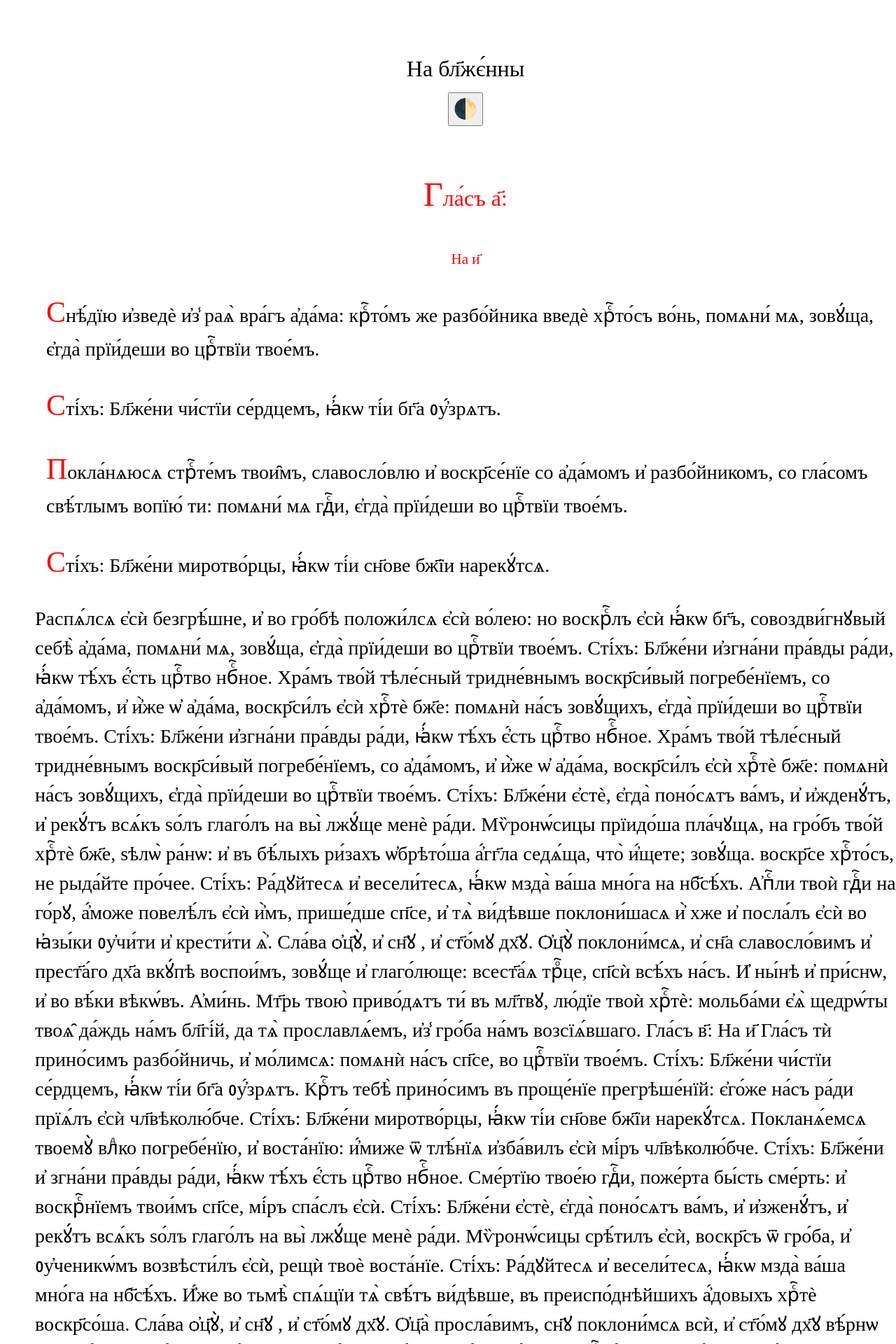
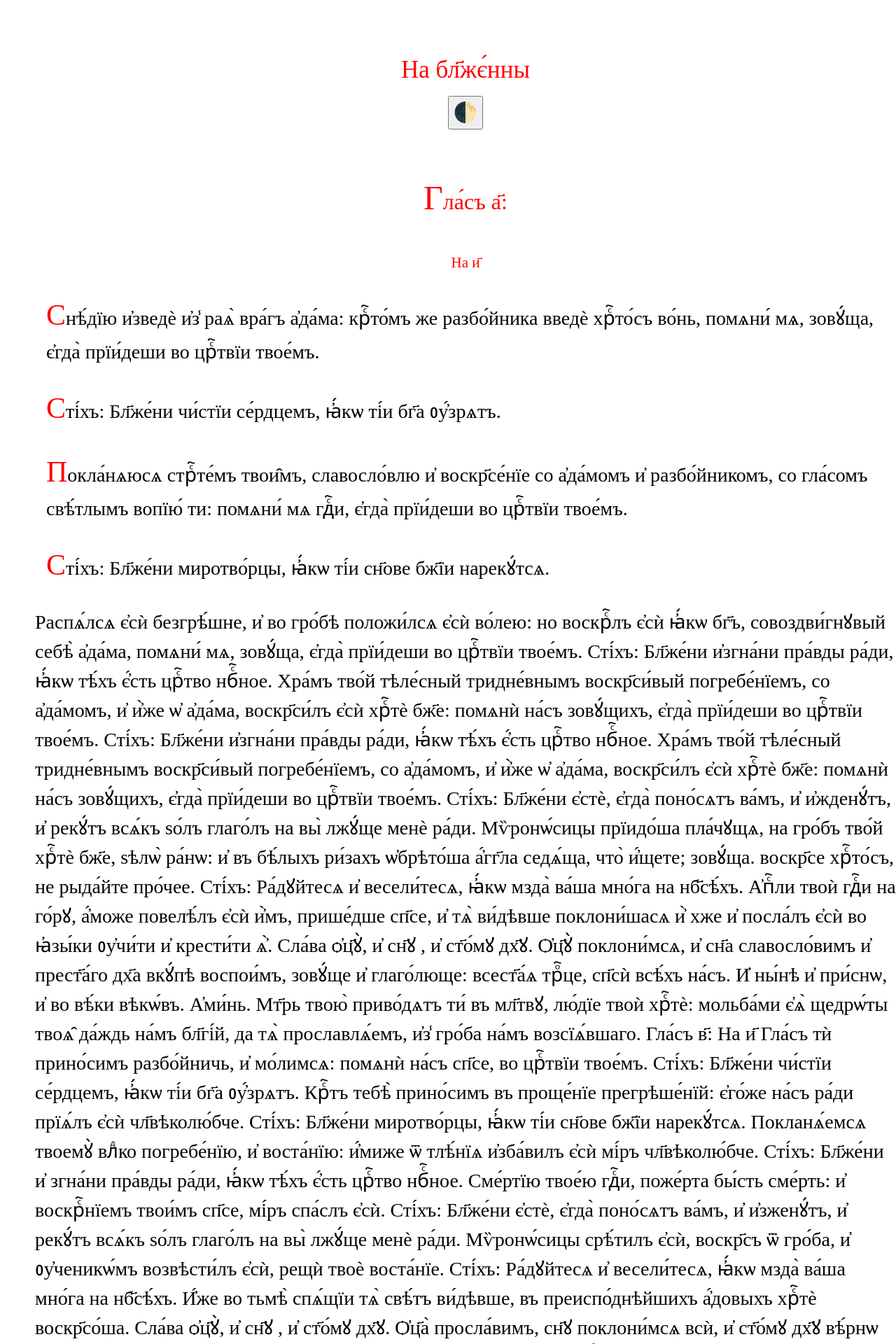
Before and after one commit to markjville/markjville.github.io, a Jekyll site: the page docs/Изобразительная/НаБлаженных2.html, which Jekyll copies as it is, in a window 1280 px wide. Shown: the top 1920 px of the page at 70% size. Built offline with Jekyll 4.4.1, drawn with Linux system fonts in a browser that asks for light colours; some web fonts are replaced; comment, search, counter and statistics services are not loaded.

Commit message:
Update НаБлаженных2.html

```diff
--- a/docs/Изобразительная/НаБлаженных2.html
+++ b/docs/Изобразительная/НаБлаженных2.html
@@ -27,7 +27,7 @@ p::first-letter {
 
   <div class="w3-row w3-padding-64">
     <div class="w3-container">
-      <h1 style="text-align: center; font-family: Ponomar Unicode; font-size: 32px;">На бл҃жє́нны</h1>
+      <h1 style="text-align: center; font-family: Ponomar Unicode; font-size: 125%; color: red;">На бл҃жє́нны</h1>
     <div style="text-align: center;">
    <button onclick="myFunction()">🌓</button>
 </div>
```
